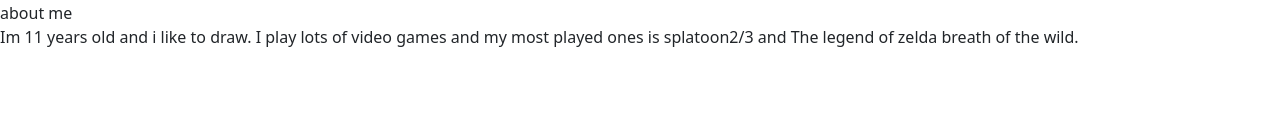
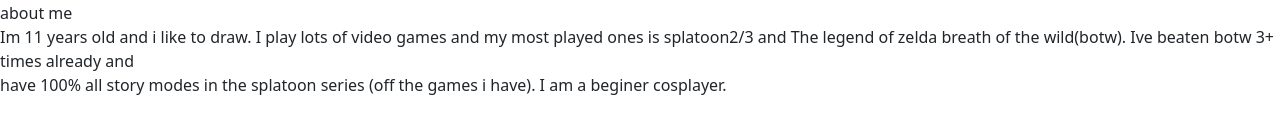
Before and after one commit to giseledp/mineswpe, a plain HTML site: page index.html in a window 1280 px wide. Shown: the part 263-396 px from the top of the page. Drawn offline with nearby package versions, Linux system fonts and the light colour scheme.

```diff
--- a/index.html
+++ b/index.html
@@ -25,7 +25,9 @@
             <p>main page of the website</p>
 
             about me
-            <p>Im 11 years old and i like to draw. I play lots of video games and my most played ones is splatoon2/3 and The legend of zelda breath of the wild. </p>
+            <p>Im 11 years old and i like to draw. I play lots of video games and my most played ones is splatoon2/3 and The legend of zelda breath of the wild(botw). Ive beaten botw 3+ times already and
+                <br> have 100% all story modes in the splatoon series (off the games i have). I am a beginer cosplayer.
+            </p>
             </section>
         </section>
 
```
Also changed, not shown: discord.png (added), logo.png.
